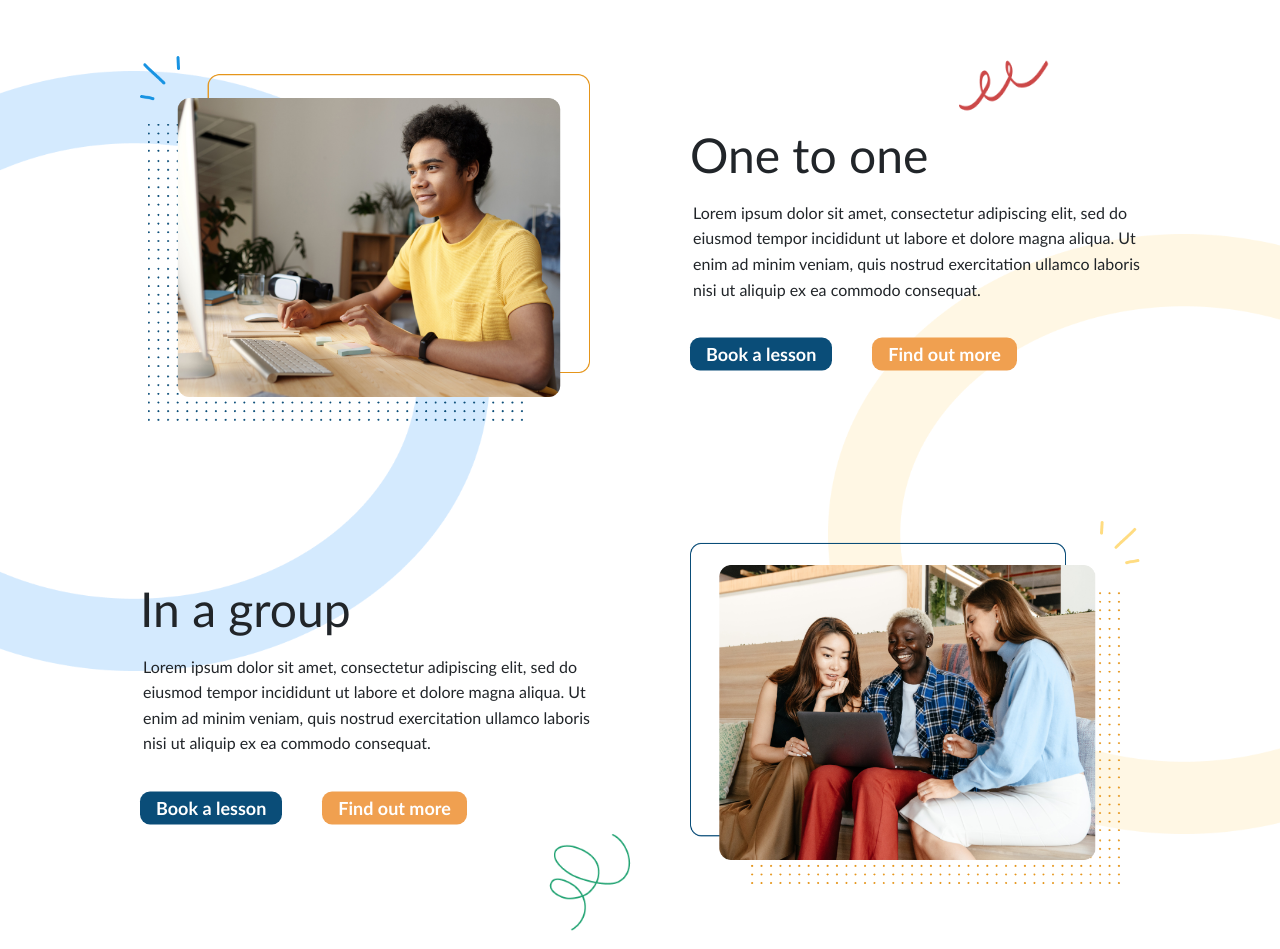
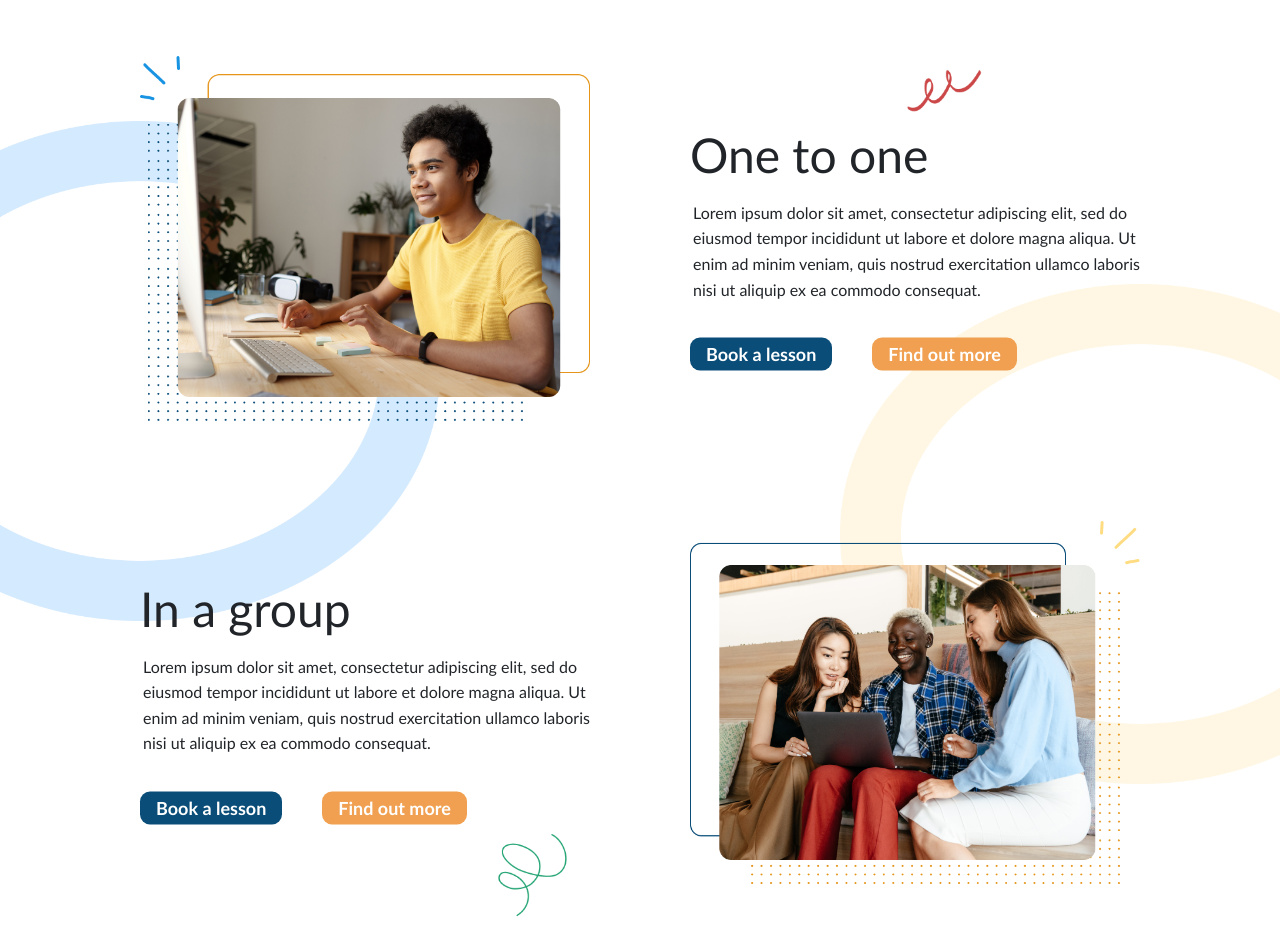
Before and after one commit to jimmybombimmy/joel-wilson-english, a React (Vite) app: page / in a window 1280 px wide. Shown: the part 1283-2232 px from the top of the page. Built offline with nearby package versions, Linux system fonts and the light colour scheme.

Commit message:
background images resized in solo or group section for laptop sizes - warning: this breaks smaller sizes

```diff
--- a/src/components/home/SoloOrGroup/SoloOrGroup.css
+++ b/src/components/home/SoloOrGroup/SoloOrGroup.css
@@ -13,32 +13,18 @@
 
 #eclipse1 {
   position: relative;
-  height: 600px;
-  width: 712px;
-  margin-bottom: -600px;
-  margin-left: -712px;
-  bottom: 350px;
-  left: 350px;
   z-index: -1;
+
+  /* left and bottom in media */
+  /* size and margins in media */
 }
 
 #eclipse2 {
   position: relative;
-  height: 600px;
-  width: 712px;
-  margin-bottom: -600px;
-  margin-left: -712px;
-  bottom: 650px;
-  left: 900px;
   z-index: -1;
-}
 
-#oneToOneSquiggle {
-  height: 70px;
-  position: relative;
-  margin-top: -70px;
-  margin-right: -104px;
-  left: 260px;
+  /* left and bottom in media */
+  /* size and margins in media */
 }
 
 #oneToOneImg {
@@ -132,13 +118,6 @@
   font-size: 1.125rem;
 }
 
-#groupSquiggle {
-  width: 100px;
-  position: relative;
-  left: 400px;
-  bottom: 50px;
-}
-
 @media (min-width: 992px) {
   @media (min-width: 1400px) {
     #soloOrGroupSection {
@@ -149,6 +128,7 @@
     #oneToOneSection {
       max-width: 1200px;
     }
+
     #groupSection {
       max-width: 1200px;
     }
@@ -170,6 +150,39 @@
       font-size: 1.3rem;
       padding: 3px 20px;
       border-radius: 10px;
+    }
+
+    #oneToOneSquiggle {
+      height: 70px;
+      position: relative;
+      margin-top: -70px;
+      margin-right: -104px;
+      left: 260px;
+    }
+
+    #eclipse1 {
+      left: 350px;
+      bottom: 350px;
+      height: 600px;
+      width: 712px;
+      margin-bottom: -600px;
+      margin-left: -712px;
+    }
+
+    #eclipse2 {
+      left: 1000px;
+      bottom: 650px;
+      height: 600px;
+      width: 712px;
+      margin-bottom: -600px;
+      margin-left: -712px;
+    }
+
+    #groupSquiggle {
+      width: 100px;
+      position: relative;
+      left: 400px;
+      bottom: 50px;
     }
   }
 
@@ -206,5 +219,38 @@
       border-radius: 10px;
     }
 
+    #oneToOneSquiggle {
+      height: 58px;
+      position: relative;
+      margin-top: -58px;
+      margin-right: -86px;
+      left: 210px;
+    }
+
+    #eclipse1 {
+      left: 300px;
+      bottom: 300px;
+      height: 500px;
+      width: 600px;
+      margin-bottom: -500px;
+      margin-left: -600px;
+    }
+
+    #eclipse2 {
+      left: 800px;
+      bottom: 600px;
+      height: 500px;
+      width: 600px;
+      margin-bottom: -500px;
+      margin-left: -600px;
+    }
+
+    #groupSquiggle {
+      width: 85px;
+      position: relative;
+      left: 350px;
+      bottom: 50px;
+    }
+
   }
 }
```
